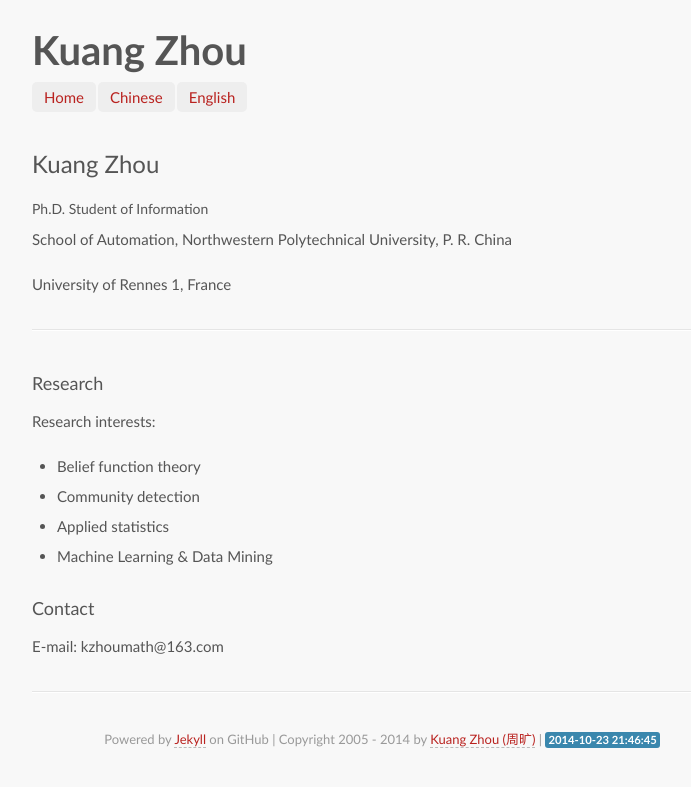
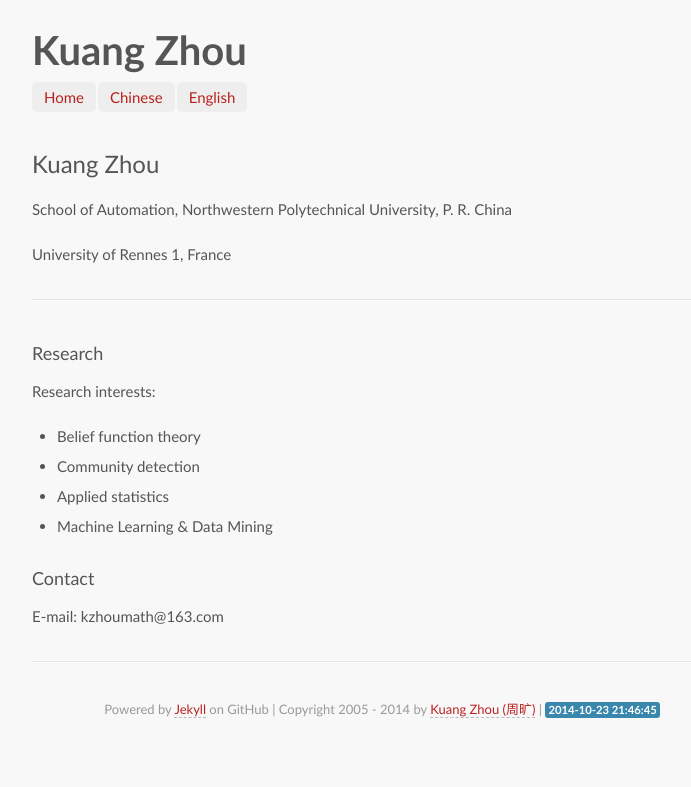
Before and after one commit to kuangzhou/kuangzhou.github.io, a Jekyll site: the page index.html, which Jekyll copies as it is, in a window 1280 px wide. Shown: the top 787 px of the page, without its empty margins (258-949 px from the left). Built offline with Jekyll 4.4.1, drawn with Linux system fonts in a browser that asks for light colours; some web fonts are replaced; Markdown is read by kramdown in place of the engine named in the settings.

Commit message:
first commit

```diff
--- a/index.html
+++ b/index.html
@@ -55,7 +55,6 @@
 					<div class="nine columns alpha">
 						<header>
 							<h2>Kuang Zhou</h2>
-							<h4>Ph.D. Student of Information</h4>
 							<p>
 								School of Automation, Northwestern Polytechnical University, P. R. China
 							</p>
```
